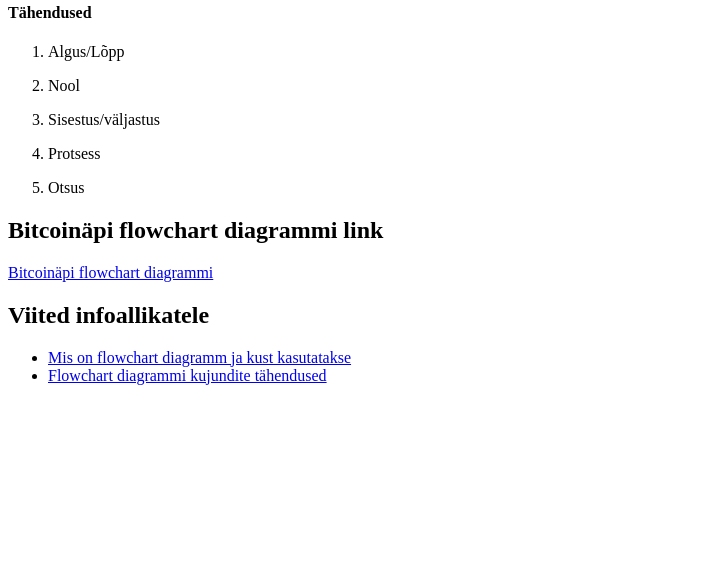
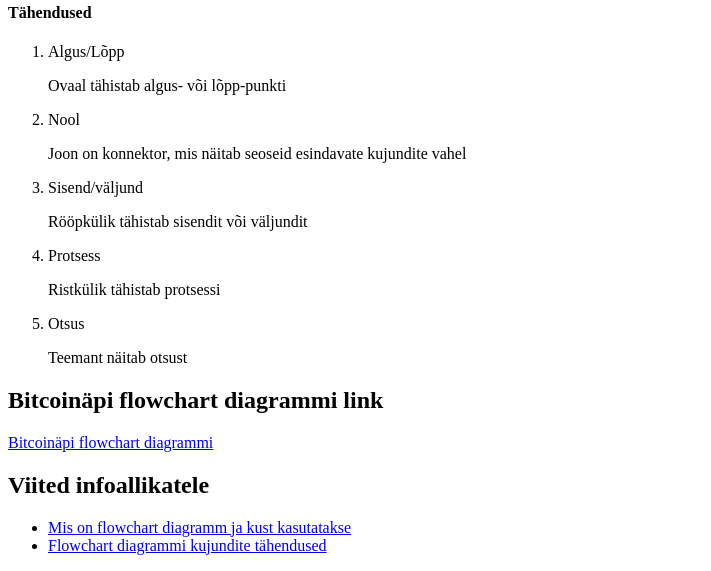
Before and after one commit to MihkelPLoompuu/TAP_TARpe23, a plain HTML site: page UML/flowchart.html in a window 1280 px wide. Shown: the part 370-941 px from the top of the page, without its empty margins (0-711 px from the left). Before the commit the page ends 800 px from the top, so only its background shows below. Drawn offline with Linux system fonts and the light colour scheme.

Commit message:
flowchart
flowchart

```diff
--- a/UML/flowchart.html
+++ b/UML/flowchart.html
@@ -23,23 +23,33 @@
         <ol>
             <li>
                 Algus/Lõpp
-                <p></p>
+                <p>
+                    Ovaal tähistab algus- või lõpp-punkti
+                </p>
             </li>
             <li>
                 Nool
-                <p></p>
+                <p>
+                    Joon on konnektor, mis näitab seoseid esindavate kujundite vahel
+                </p>
             </li>
             <li>
-                Sisestus/väljastus
-                <p></p>
+                Sisend/väljund
+                <p>
+                    Rööpkülik tähistab sisendit või väljundit
+                </p>
             </li>
             <li>
                 Protsess
-                <p></p>
+                <p>
+                    Ristkülik tähistab protsessi
+                </p>
             </li>
             <li>
                 Otsus
-                <p></p>
+                <p>
+                    Teemant näitab otsust
+                </p>
             </li>
         </ol>
 
```
